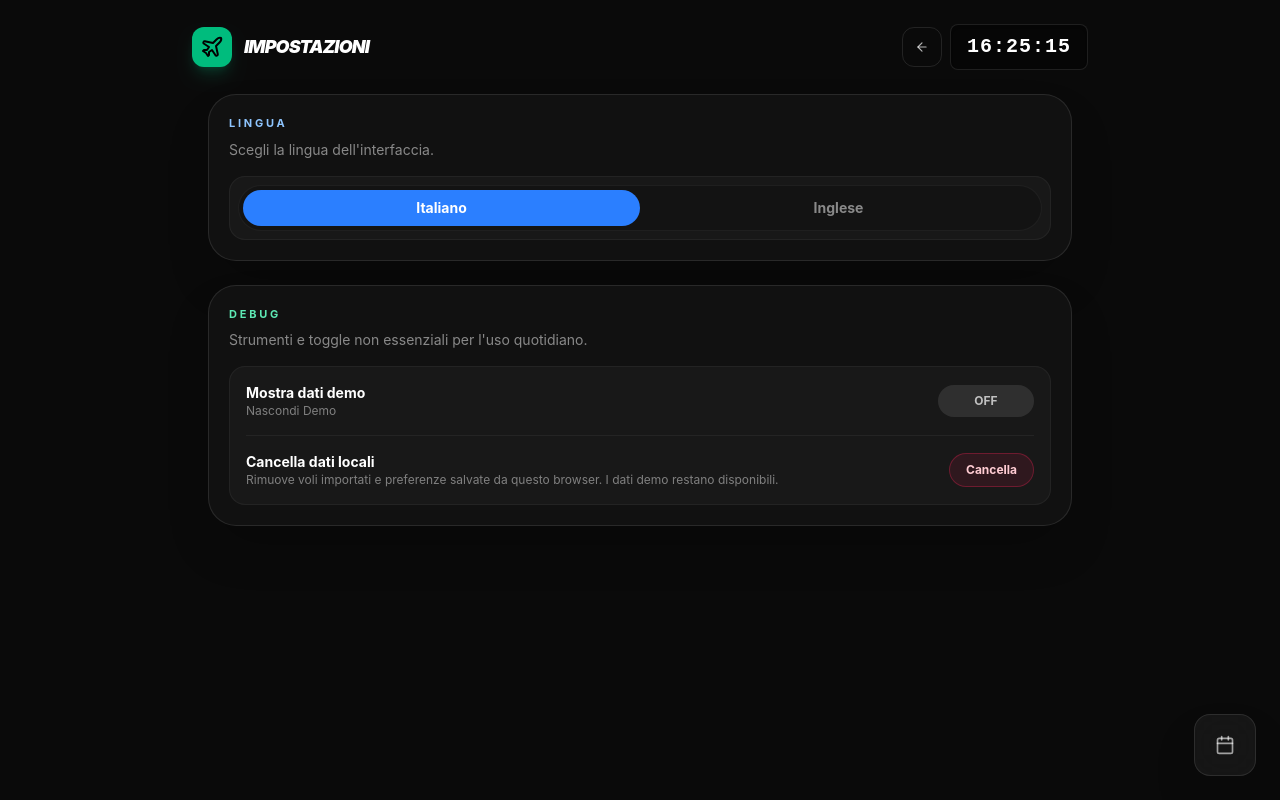
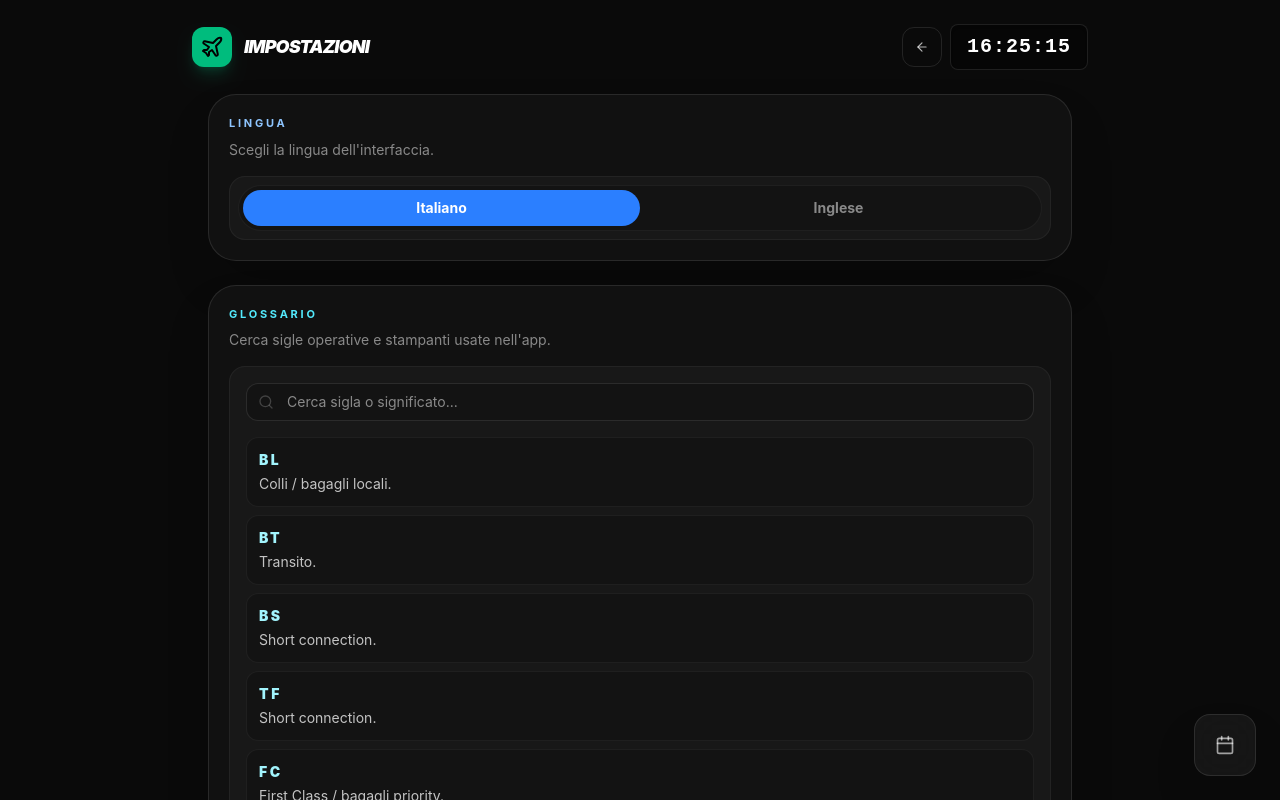
Before and after one commit to oreogano9/partenze_Manager, a React (Vite) app: page / in a window 1280 px wide. Both pictures are taken after a click on the button "Impostazioni". Shown: the top 800 px of the page. Built offline with nearby package versions, Linux system fonts and the light colour scheme.

Commit message:
Add searchable glossary in settings

```diff
--- a/src/App.tsx
+++ b/src/App.tsx
@@ -1,6 +1,6 @@
 import React, { useEffect, useMemo, useRef, useState } from 'react';
 import { AppState, Flight, OCRFlightCandidate, OCRSourceType, PositionType } from './types';
-import { MOCK_FLIGHTS, TRANSLATIONS, getPositionType } from './constants';
+import { GLOSSARY_ENTRIES, MOCK_FLIGHTS, TRANSLATIONS, getPositionType } from './constants';
 import { Clock } from './components/Clock';
 import { FlightCard, FlightCardExpandedContent } from './components/FlightCard';
 import { formatDuration, formatHHmm, getMinutesToTarget, getUrgencyColor } from './utils/timeUtils';
@@ -756,6 +756,7 @@ export default function App() {
 
   const [currentView, setCurrentView] = useState<'board' | 'settings'>('board');
   const [state, setState] = useState<AppState>(persistedState.appState);
+  const [glossaryQuery, setGlossaryQuery] = useState('');
   const [terminalFilter, setTerminalFilter] = useState<'ALL' | 'T1' | 'T3'>(persistedState.terminalFilter);
   const [scanTerminal, setScanTerminal] = useState<'T1' | 'T3'>(persistedState.scanTerminal);
   const [shiftStart, setShiftStart] = useState(defaultShiftStart);
@@ -1275,6 +1276,19 @@ export default function App() {
     const crossedOutSection = `${t.crossedOutLinesDetected}:\n${crossedOutLines.join('\n')}`;
     return [baseText, crossedOutSection].filter(Boolean).join('\n\n');
   }, [ocrReview, t.crossedOutLinesDetected]);
+
+  const filteredGlossaryEntries = useMemo(() => {
+    const query = glossaryQuery.trim().toLowerCase();
+    if (!query) {
+      return GLOSSARY_ENTRIES;
+    }
+
+    return GLOSSARY_ENTRIES.filter((entry) =>
+      entry.code.toLowerCase().includes(query) ||
+      entry.it.toLowerCase().includes(query) ||
+      entry.en.toLowerCase().includes(query)
+    );
+  }, [glossaryQuery]);
 
   return (
     <div className="min-h-screen bg-[#0a0a0a] text-white font-sans selection:bg-emerald-500/30">
@@ -1369,6 +1383,41 @@ export default function App() {
                       {option.label}
                     </button>
                   ))}
+                </div>
+              </div>
+            </div>
+
+            <div className="rounded-[28px] border border-white/10 bg-[#111111] p-5 shadow-2xl">
+              <div className="mb-4">
+                <p className="text-[11px] font-bold uppercase tracking-[0.25em] text-cyan-300">{t.glossary}</p>
+                <p className="mt-2 text-sm text-white/50">{t.glossaryDescription}</p>
+              </div>
+              <div className="rounded-2xl border border-white/5 bg-white/[0.03] p-4">
+                <div className="relative">
+                  <Search className="absolute left-3 top-1/2 -translate-y-1/2 text-white/20" size={16} />
+                  <input
+                    type="text"
+                    value={glossaryQuery}
+                    onChange={(event) => setGlossaryQuery(event.target.value)}
+                    placeholder={t.glossarySearchPlaceholder}
+                    className="w-full rounded-xl border border-white/10 bg-black/20 py-2 pl-10 pr-4 text-sm text-white outline-none transition-all focus:border-cyan-400/40"
+                  />
+                </div>
+                <div className="mt-4 space-y-2">
+                  {filteredGlossaryEntries.length > 0 ? (
+                    filteredGlossaryEntries.map((entry) => (
+                      <div key={entry.code} className="rounded-xl border border-white/5 bg-black/20 px-3 py-3">
+                        <div className="text-sm font-black uppercase tracking-[0.18em] text-cyan-200">{entry.code}</div>
+                        <div className="mt-1 text-sm text-white/75">
+                          {state.language === 'it' ? entry.it : entry.en}
+                        </div>
+                      </div>
+                    ))
+                  ) : (
+                    <div className="rounded-xl border border-white/5 bg-black/20 px-3 py-4 text-sm text-white/45">
+                      {t.glossaryNoResults}
+                    </div>
+                  )}
                 </div>
               </div>
             </div>
--- a/src/constants.ts
+++ b/src/constants.ts
@@ -1,5 +1,11 @@
 
 import { Flight, TerminalType, PositionType } from './types';
+
+export type GlossaryEntry = {
+  code: string;
+  it: string;
+  en: string;
+};
 
 export const getPositionType = (terminal: TerminalType, position: string): PositionType => {
   const posNum = parseInt(position, 10);
@@ -48,6 +54,19 @@ export const requiresEmptyCartNote = (flight: Pick<Flight, 'flightNumber'>) => {
   const normalizedFlightNumber = flight.flightNumber.toUpperCase().replace(/[^A-Z0-9]/g, '');
   return normalizedFlightNumber.startsWith('IB');
 };
+
+export const GLOSSARY_ENTRIES: GlossaryEntry[] = [
+  { code: 'BL', it: 'Colli / bagagli locali.', en: 'Local baggage / local load.' },
+  { code: 'BT', it: 'Transito.', en: 'Transit.' },
+  { code: 'BS', it: 'Short connection.', en: 'Short connection.' },
+  { code: 'TF', it: 'Short connection.', en: 'Short connection.' },
+  { code: 'FC', it: 'First Class / bagagli priority.', en: 'First Class / priority baggage.' },
+  { code: 'CARR', it: 'Nel campo FC significa priority su carrello dedicato.', en: 'In the FC field it means priority on a dedicated cart.' },
+  { code: 'AKH', it: 'Totale contenitori AKH.', en: 'Total AKH containers.' },
+  { code: 'AS02', it: 'Stampante T1 per caroselli e baie.', en: 'T1 printer for belts and bays.' },
+  { code: 'AS06', it: 'Stampante T1 per scivoli.', en: 'T1 printer for slides.' },
+  { code: 'APH', it: 'Stampante T1 solo per baie.', en: 'T1 printer for bays only.' },
+];
 
 const now = Date.now();
 const getRelativeTime = (hours: number, minutes: number) => {
@@ -108,6 +127,10 @@ export const TRANSLATIONS = {
     focusLabel: 'FOCUS',
     settings: 'Impostazioni',
     languageSettings: 'Lingua',
+    glossary: 'Glossario',
+    glossaryDescription: 'Cerca sigle operative e stampanti usate nell\'app.',
+    glossarySearchPlaceholder: 'Cerca sigla o significato...',
+    glossaryNoResults: 'Nessun risultato per questa ricerca.',
     debug: 'Debug',
     backToBoard: 'Torna alla board',
     debugDescription: 'Strumenti e toggle non essenziali per l\'uso quotidiano.',
@@ -223,6 +246,10 @@ export const TRANSLATIONS = {
     focusLabel: 'FOCUS',
     settings: 'Settings',
     languageSettings: 'Language',
+    glossary: 'Glossary',
+    glossaryDescription: 'Search operating codes and printers used in the app.',
+    glossarySearchPlaceholder: 'Search code or meaning...',
+    glossaryNoResults: 'No results for this search.',
     debug: 'Debug',
     backToBoard: 'Back to board',
     debugDescription: 'Non-essential tools and toggles for day-to-day use.',
```
